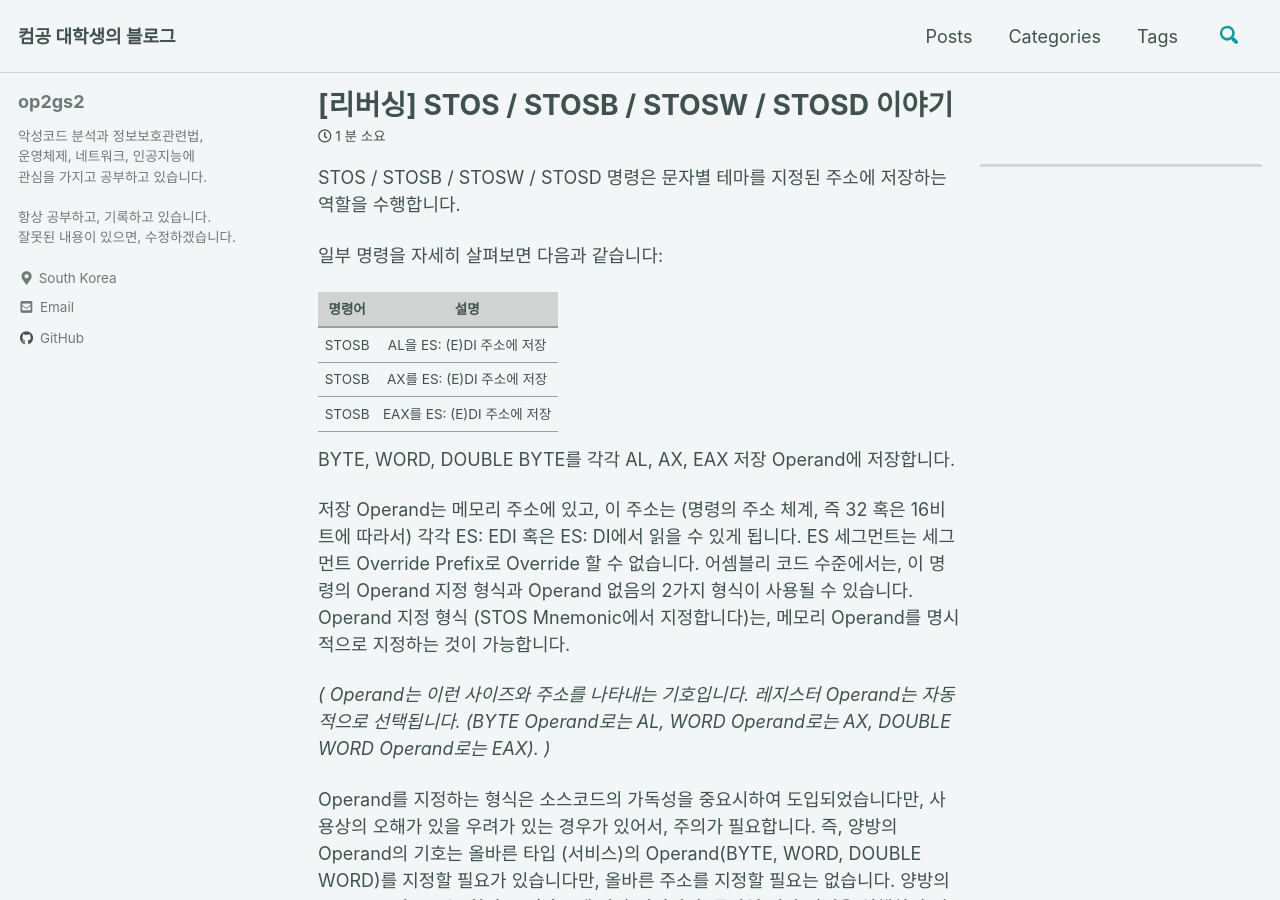
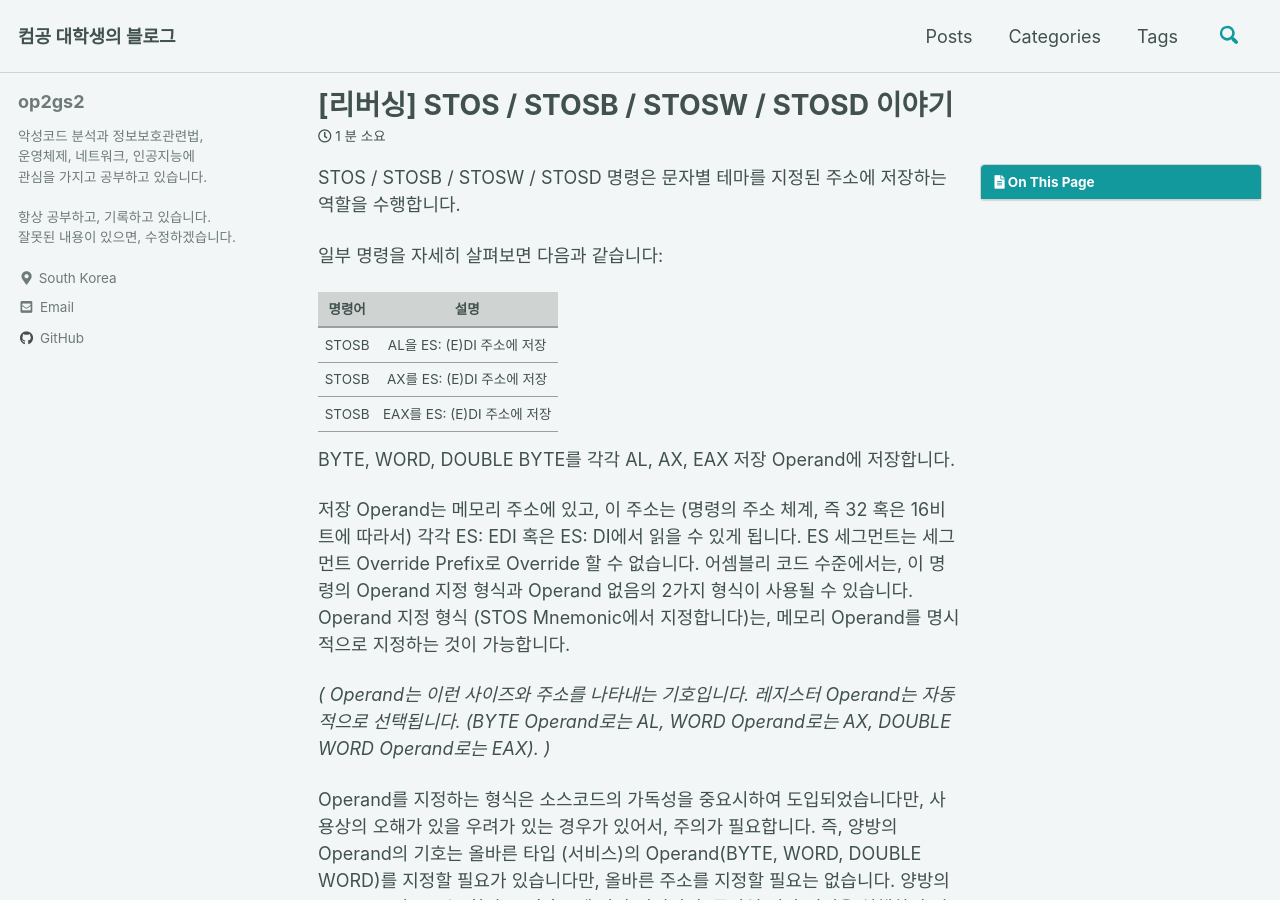
Before and after one commit to DongkilShin1/op2gs2.github.io, a Jekyll site: the page built from _posts/2021/리버싱/2021-06-22-STOS,STOSB,STOSW,STOSD 이야기.md, in a window 1280 px wide and 900 px high. Built offline with Jekyll 4.4.1, drawn with Linux system fonts in a browser that asks for light colours; cached includes are drawn as plain includes; comment, search, counter and statistics services are not loaded.

Commit message:
Update single.html

```diff
--- a/_layouts/single.html
+++ b/_layouts/single.html
@@ -35,7 +35,7 @@ layout: default
         {% if page.toc or page.toc_ads %}
           <aside class="sidebar__right {% if page.toc_sticky %}sticky{% endif %}">
             <nav class="toc">
-              {% if page.toc %}
+              {% if page.toc or page.toc_ads %}
                               <header><h4 class="nav__title"><i class="fas fa-{{ page.toc_icon | default: 'file-alt' }}"></i> {{ page.toc_label | default: site.data.ui-text[site.locale].toc_label }}</h4></header>
                               {% include toc.html sanitize=true html=content h_min=1 h_max=6 class="toc__menu" %}
                             {% endif %}
```
